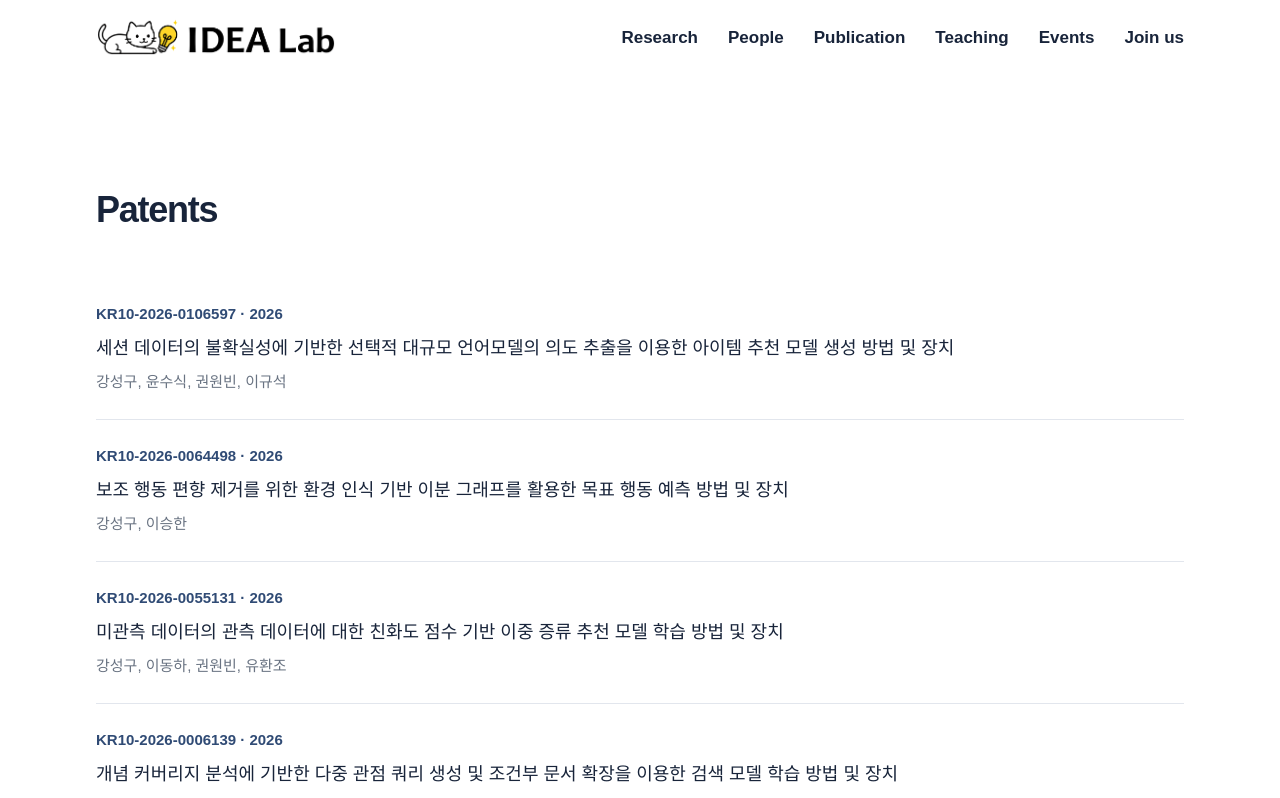
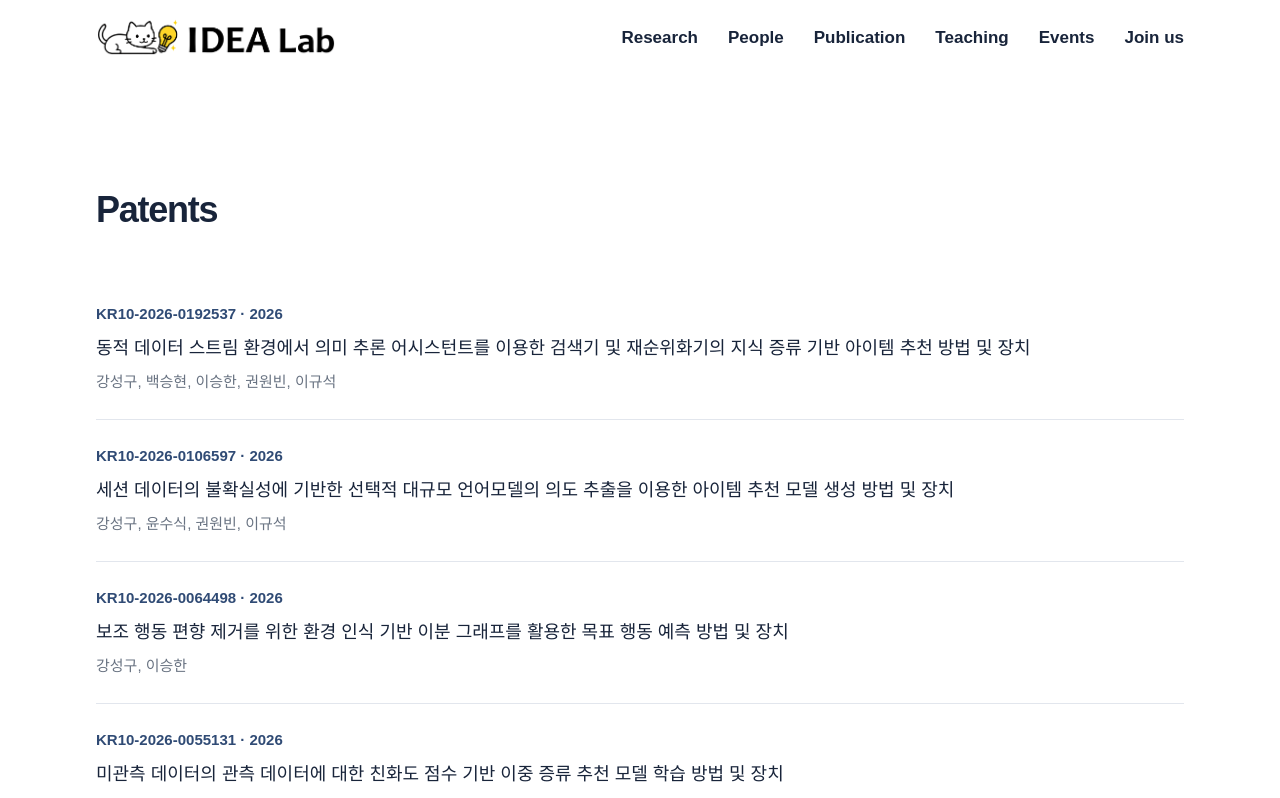
Before and after one commit to idealab-ku/idealab-website, a Next.js app: page /publication/patents in a window 1280 px wide. Shown: the top 798 px of the page. Built offline with nearby package versions, Linux system fonts and the light colour scheme.

Commit message:
Add 2026 patent filing

```diff
--- a/app/content/publication-supplements.ts
+++ b/app/content/publication-supplements.ts
@@ -4,6 +4,7 @@ export const preprints = [
 ];
 
 export const patents = [
+  ["동적 데이터 스트림 환경에서 의미 추론 어시스턴트를 이용한 검색기 및 재순위화기의 지식 증류 기반 아이템 추천 방법 및 장치", "KR10-2026-0192537 · 2026", "강성구, 백승현, 이승한, 권원빈, 이규석"],
   ["세션 데이터의 불확실성에 기반한 선택적 대규모 언어모델의 의도 추출을 이용한 아이템 추천 모델 생성 방법 및 장치", "KR10-2026-0106597 · 2026", "강성구, 윤수식, 권원빈, 이규석"],
   ["보조 행동 편향 제거를 위한 환경 인식 기반 이분 그래프를 활용한 목표 행동 예측 방법 및 장치", "KR10-2026-0064498 · 2026", "강성구, 이승한"],
   ["미관측 데이터의 관측 데이터에 대한 친화도 점수 기반 이중 증류 추천 모델 학습 방법 및 장치", "KR10-2026-0055131 · 2026", "강성구, 이동하, 권원빈, 유환조"],
```
